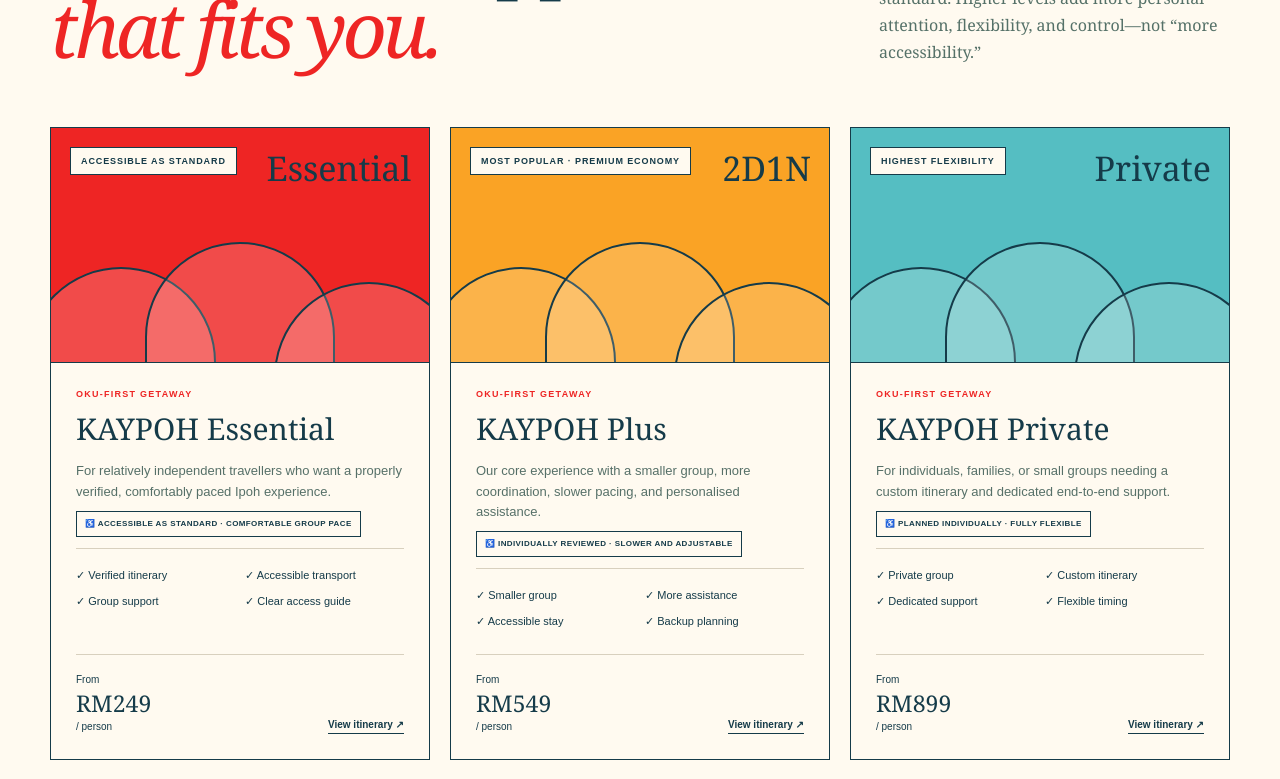
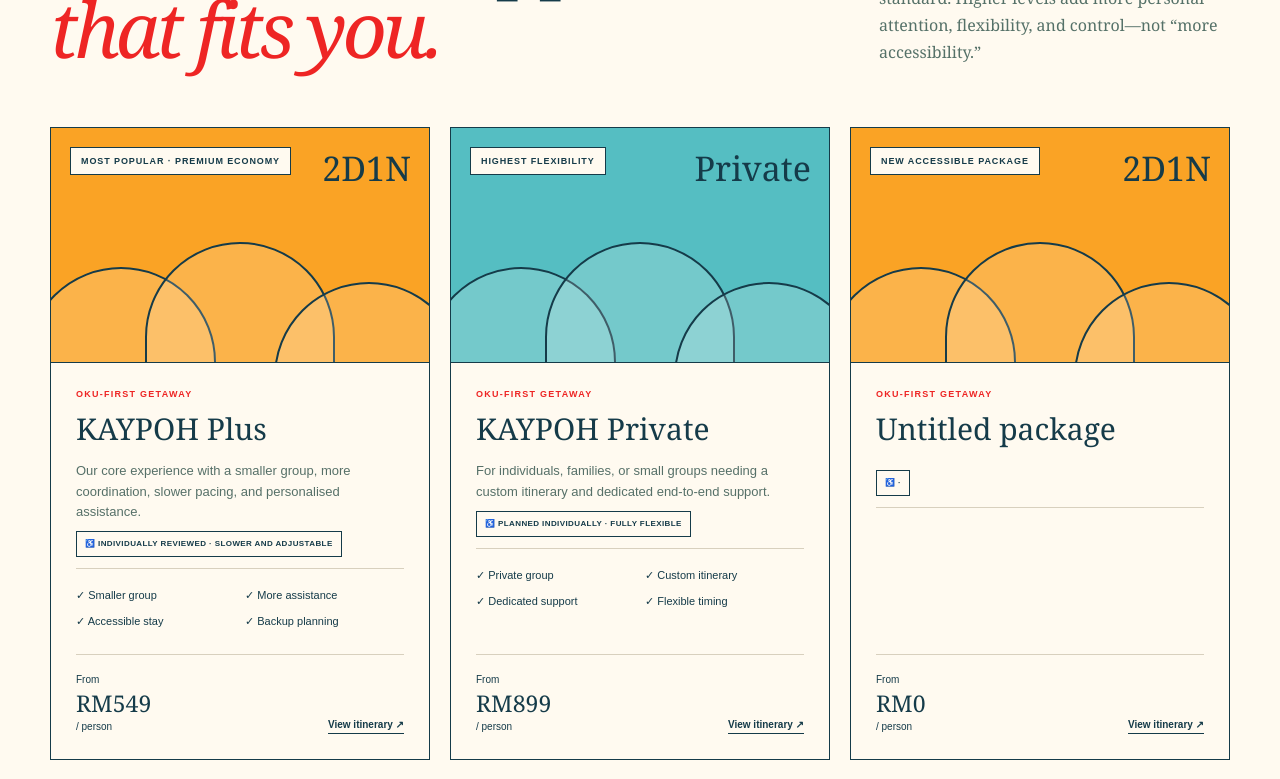
Before and after one commit to IzzDanish-Invoke/KAY-POH, a Next.js app: page / in a window 1280 px wide. Shown: the part 2500-3279 px from the top of the page. Built offline with nearby package versions, Linux system fonts and the light colour scheme.

Commit message:
merge branch with main

```diff
--- a/src/data/packages.json
+++ b/src/data/packages.json
@@ -1,94 +1,4 @@
 [
-  {
-    "id": "kaypoh-essential",
-    "tag": "Accessible as standard",
-    "days": "Essential",
-    "title": "KAYPOH Essential",
-    "color": "package-coral",
-    "price": 249,
-    "currency": "RM",
-    "description": "For relatively independent travellers who want a properly verified, comfortably paced Ipoh experience.",
-    "highlights": [
-      "Verified itinerary",
-      "Accessible transport",
-      "Group support",
-      "Clear access guide"
-    ],
-    "includes": [
-      "Access-verified itinerary",
-      "Prepared group companion",
-      "Comfortable pacing",
-      "Accessible transport"
-    ],
-    "accessibility": {
-      "mobility": "Accessible as standard",
-      "pace": "Comfortable group pace",
-      "support": "Basic assistance",
-      "venue": "Verified inclusive partners"
-    },
-    "itinerary": [
-      {
-        "day": 1,
-        "label": "Day 1",
-        "title": "Old Town & local flavours",
-        "items": [
-          {
-            "time": "10:00",
-            "activity": "Welcome to Ipoh",
-            "note": "Meet your guide at Ipoh Railway Station and drop off your bags."
-          },
-          {
-            "time": "10:30",
-            "activity": "Heritage & mural walk",
-            "note": "Explore Concubine Lane, Market Lane, and the stories behind Old Town."
-          },
-          {
-            "time": "12:30",
-            "activity": "Classic Ipoh lunch",
-            "note": "A local favourite, selected around your dietary needs."
-          },
-          {
-            "time": "14:00",
-            "activity": "Check-in & free time",
-            "note": "Settle into your centrally located boutique hotel."
-          },
-          {
-            "time": "17:00",
-            "activity": "New Town food trail",
-            "note": "Taste famous street snacks and finish with an easy local dinner."
-          }
-        ]
-      },
-      {
-        "day": 2,
-        "label": "Day 2",
-        "title": "Limestone & white coffee",
-        "items": [
-          {
-            "time": "08:00",
-            "activity": "Kopitiam breakfast",
-            "note": "White coffee, kaya toast, and a proper Ipoh morning."
-          },
-          {
-            "time": "09:30",
-            "activity": "Sam Poh Tong temple",
-            "note": "Visit Ipoh’s dramatic limestone cave temple and gardens."
-          },
-          {
-            "time": "11:30",
-            "activity": "Local product stop",
-            "note": "Pick up pomelo, biscuits, or coffee before departure."
-          },
-          {
-            "time": "13:00",
-            "activity": "Trip concludes",
-            "note": "Drop-off at the station or city centre."
-          }
-        ]
-      }
-    ],
-    "published": true
-  },
   {
     "id": "kaypoh-plus",
     "tag": "Most popular · Premium Economy",
@@ -275,5 +185,25 @@
       }
     ],
     "published": true
+  },
+  {
+    "id": "untitled-package",
+    "tag": "New accessible package",
+    "days": "2D1N",
+    "title": "Untitled package",
+    "color": "package-gold",
+    "price": 0,
+    "currency": "RM",
+    "description": "",
+    "highlights": [],
+    "includes": [],
+    "accessibility": {
+      "mobility": "",
+      "pace": "",
+      "support": "",
+      "venue": ""
+    },
+    "itinerary": [],
+    "published": true
   }
 ]
```
Also changed, not shown: src/app/globals.css (+4 -1 lines), src/components/MatchForm.tsx (+112 -20 lines).
